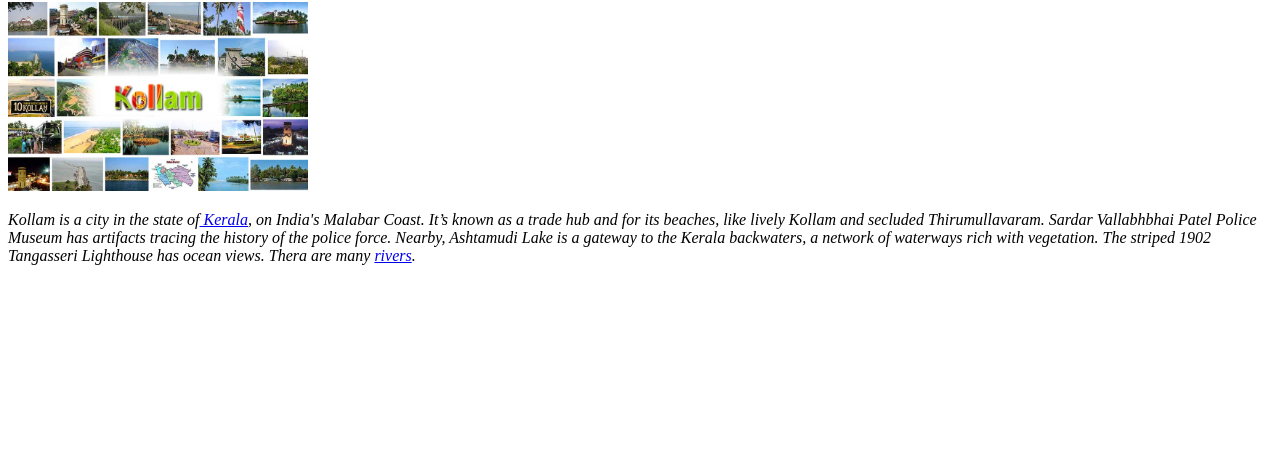
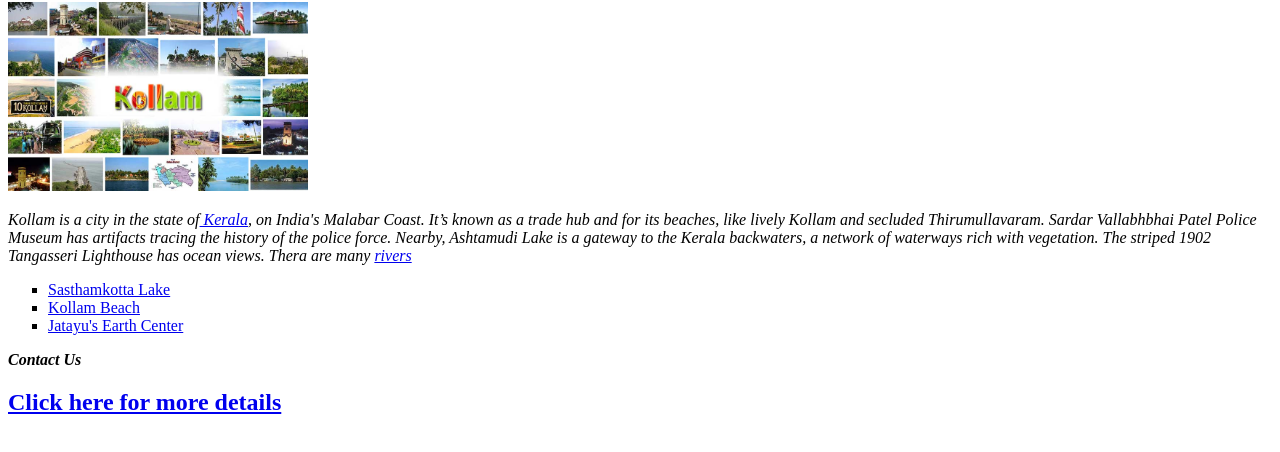
Before and after one commit to meghang123/3C03CSC, a plain HTML site: page index.html in a window 1280 px wide. Shown: the part 78-530 px from the top of the page. Drawn offline with Linux system fonts and the light colour scheme.

Commit message:
Update index.html

```diff
--- a/index.html
+++ b/index.html
@@ -7,7 +7,14 @@
   <body>
   <h1>KOLLAM</h1>
   <img src="kollam.jpg" width="300pixel"alt="kollam">
-  <p>Kollam is a city in the state of<a href="kerala.html" > Kerala</a>, on India's Malabar Coast. It’s known as a trade hub and for its beaches, like lively Kollam and secluded Thirumullavaram. Sardar Vallabhbhai Patel Police Museum has artifacts tracing the history of the police force. Nearby, Ashtamudi Lake is a gateway to the Kerala backwaters, a network of waterways rich with vegetation. The striped 1902 Tangasseri Lighthouse has ocean views. Thera are many <a href="table.html">rivers</a>.
-  </p>
+  <p>Kollam is a city in the state of<a href="kerala.html" > Kerala</a>, on India's Malabar Coast. It’s known as a trade hub and for its beaches, like lively Kollam and secluded Thirumullavaram. Sardar Vallabhbhai Patel Police Museum has artifacts tracing the history of the police force. Nearby, Ashtamudi Lake is a gateway to the Kerala backwaters, a network of waterways rich with vegetation. The striped 1902 Tangasseri Lighthouse has ocean views. Thera are many <a href="table.html">rivers</a>
+   </p>
+  <ul style="list-style-type:square;">
+     <li><a href="sastamkotta.html">Sasthamkotta Lake</a</li>
+     <li><a href="kollam beach.html">Kollam Beach</a></li>
+     <li><a href=jatayu.html>Jatayu's Earth Center</a></li>
+  </ul>
+  <p><b>Contact Us</b></p>
+  <p><h2><a href="form.html">Click here for more details</h2></p>
   </body>
 </html>
```
